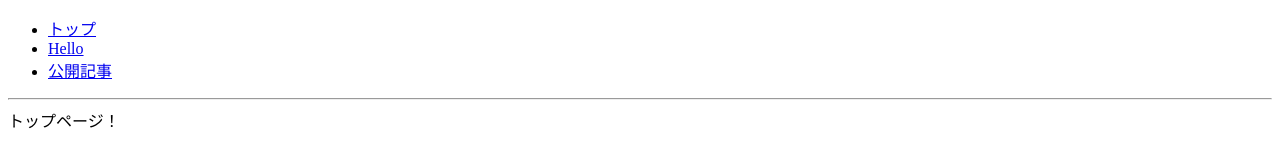
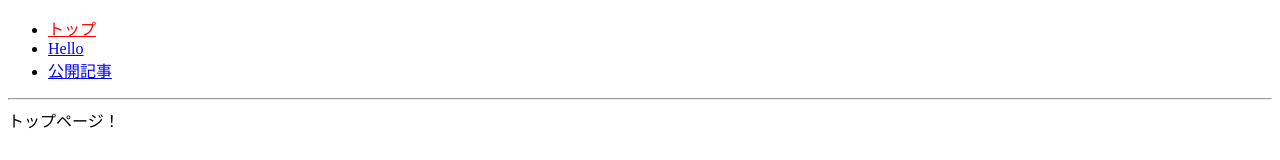
Before and after one commit to ameriken/react-redux-router-study, a React (Create React App) app: page / in a window 1280 px wide. Shown: the top 160 px of the page. Built offline with nearby package versions, Linux system fonts and the light colour scheme.

Commit message:
[add]NavLinkを使ってみる

```diff
--- a/src/App.js
+++ b/src/App.js
@@ -1,7 +1,7 @@
 import React, { Component } from 'react';
 
 // 4. ルーティング 関連 の 機能 を イン ポート
-import { BrowserRouter as Router, Link, Route, Switch } from "react-router-dom";
+import { BrowserRouter as Router, Link, Route, Switch, NavLink } from "react-router-dom";
 
 // ルーティング で 利用 する コンポーネント を イン ポート
 import MyTop from './MyTop';
@@ -10,6 +10,7 @@ import MyArticle from './MyArticle';
 
 export default class App extends Component {
     render() {
+        const current = {color: 'Red' };
 // 1. Router（ BrowserRouter） で ルーティング 機能 を 有効 化
         return (
             <Router>
@@ -17,10 +18,10 @@ export default class App extends Component {
                     {/*3. ルーティング 経由 の リンクリスト を 準備*/}
                     <ul>
                         <li>
-                            <Link to="/"> トップ </Link>
+                            <NavLink exact to="/" activeStyle={current}>トップ </NavLink>
                         </li>
                         <li>
-                            <Link to="/hello">Hello</Link>
+                            <NavLink to="/hello" activeStyle={current}>Hello</NavLink>
                         </li>
                         <li>
                             <Link to="/article">公開記事</Link>
```
